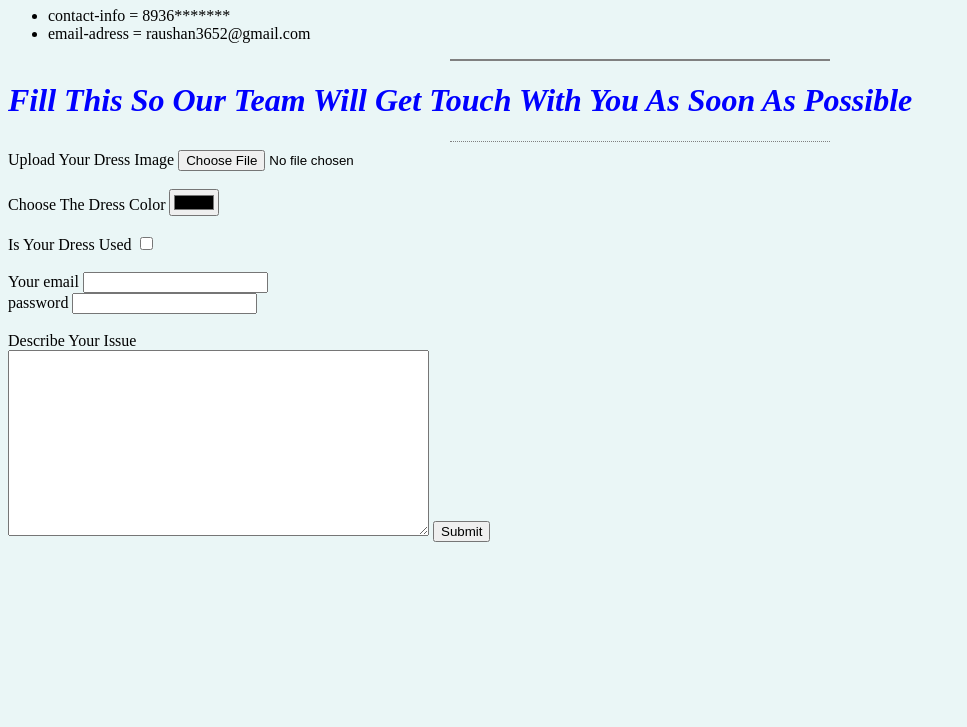
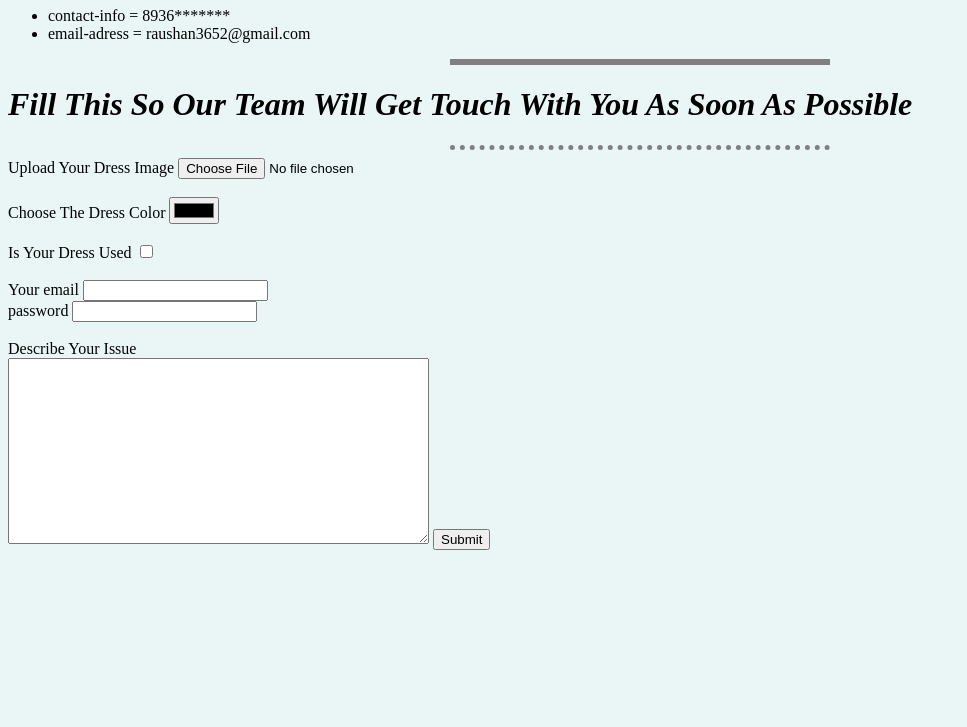
Before and after one commit to raushan-hacker/cv, a plain HTML site: page contact-me.html in a window 1280 px wide. Shown: the part 73-800 px from the top of the page, without its empty margins (0-967 px from the left). Drawn offline with Linux system fonts and the light colour scheme.

Commit message:
Update styles.css

```diff
--- a/css/styles.css
+++ b/css/styles.css
@@ -6,14 +6,6 @@ hr{
   border-style: none;
   border-top-style: dotted;
   border-color: grey;
-  border-width: :80%;
+  border-width: thick;
   width: 30%;
 }
-
-h3{
-color:red;
-}
-
-h1{
-  color:blue;
-}
```
